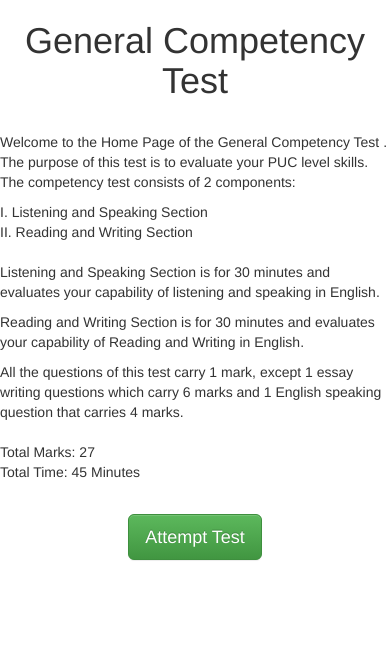
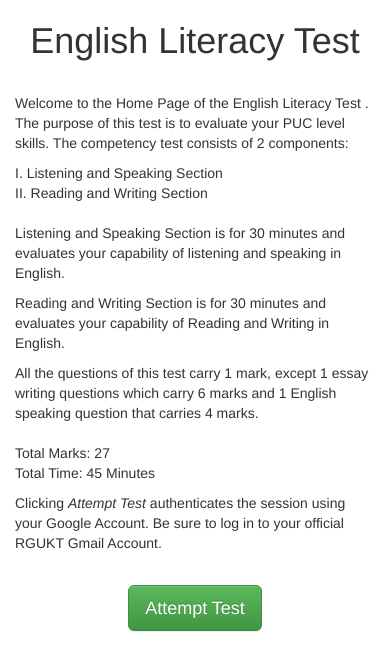
Before and after one commit to akhila-s/fju-gct, a plain HTML site: page index.html in a window 390 px wide. Drawn offline with nearby package versions, Linux system fonts and the light colour scheme.

Commit message:
Minor changes in UI and content

```diff
--- a/index.html
+++ b/index.html
@@ -2,6 +2,7 @@
 <meta charset="utf-8">
 <html lang="en">
 <head>
+	<title>English Literacy Test</title>
 	<!-- Latest compiled and minified CSS -->
 	<link rel="stylesheet" href="https://maxcdn.bootstrapcdn.com/bootstrap/3.3.4/css/bootstrap.min.css">
 
@@ -43,7 +44,7 @@
 
 
 </head>
-<body>
+<body class="container-fluid">
 
 	<!-- Sign Up Modal -->
 	<div class="modal fade" id="signupModal" tabindex="-1" role="dialog" aria-labelledby="myModalLabel" aria-hidden="true">
@@ -51,7 +52,7 @@
 			<div class="modal-content">
 				<div class="modal-header">
 					<button type="button" class="close" data-dismiss="modal" aria-label="Close"><span aria-hidden="true">&times;</span></button>
-					<h4 class="modal-title" id="myModalLabel">Sign Up for the General Competency Test</h4>
+					<h4 class="modal-title" id="myModalLabel">Sign Up for the English Literacy Test</h4>
 				</div>
 				<div class="modal-body">
 					<p>
@@ -116,18 +117,18 @@
 
 	<!-- Page Heading -->
 	<div class="row">
-		<div class="col-md-2"></div>
-		<div class="col-md-7">
-			<h1 class="text-center">General Competency Test</h1>
+		<div class="col-md-3"></div>
+		<div class="col-md-6">
+			<h1 class="text-center">English Literacy Test</h1>
 		</div>
-		<div class="col-md-1"></div>
+		<div class="col-md-3"></div>
 	</div><br>
 
 	<!-- Test Instructions & Sign Up -->
 	<div class="row">
 		<div class="col-md-3"></div>
-		<div class="col-md-5">
-		<p>Welcome to the Home Page of the General Competency Test . The purpose of this test is to evaluate your PUC level skills. The competency test consists of 2 components:</p>
+		<div class="col-md-6">
+		<p>Welcome to the Home Page of the English Literacy Test . The purpose of this test is to evaluate your PUC level skills. The competency test consists of 2 components:</p>
 
 		I. Listening and Speaking Section <br>
 		II. Reading and Writing Section <br><br>
@@ -138,9 +139,9 @@
 
 		<p>All the questions of this test carry 1 mark, except 1 essay writing questions which carry 6 marks and 1 English speaking question that carries 4 marks. <br><br>Total Marks: 27 <br>Total Time: 45 Minutes</p>
 
-
+		<p>Clicking <i>Attempt Test</i> authenticates the session using your Google Account. Be sure to log in to your official RGUKT Gmail Account.</p>
 		</div>
-		<div class="col-md-4">
+		<div class="col-md-3">
 		</div>
 	</div><br>
 	<div class="row">
@@ -149,11 +150,11 @@
 			<!-- <button type="button" class="btn btn-danger btn-lg" data-toggle="modal" data-target="#signupModal">Sign Up</button> -->
 		<!-- </div> -->
 		<div class="col-md-3"></div>
-		<div class="col-md-5 text-center">
+		<div class="col-md-6 text-center">
 			<!-- Indicates a dangerous or potentially negative action -->
 			<button type="button" id="loginid" class="btn btn-success btn-lg" >Attempt Test</button>
 		</div>
-		<div class="col-md-4"></div>
+		<div class="col-md-3"></div>
 		<!-- <div class="col-md-3">
 			<button type="button" class="btn btn-lg btn-info" data-toggle="popover" title="Contact Us" data-content="Call +91 888 888 8888">Get Help</button>
 		</div> -->
```
Also changed, not shown: 2 other files.
